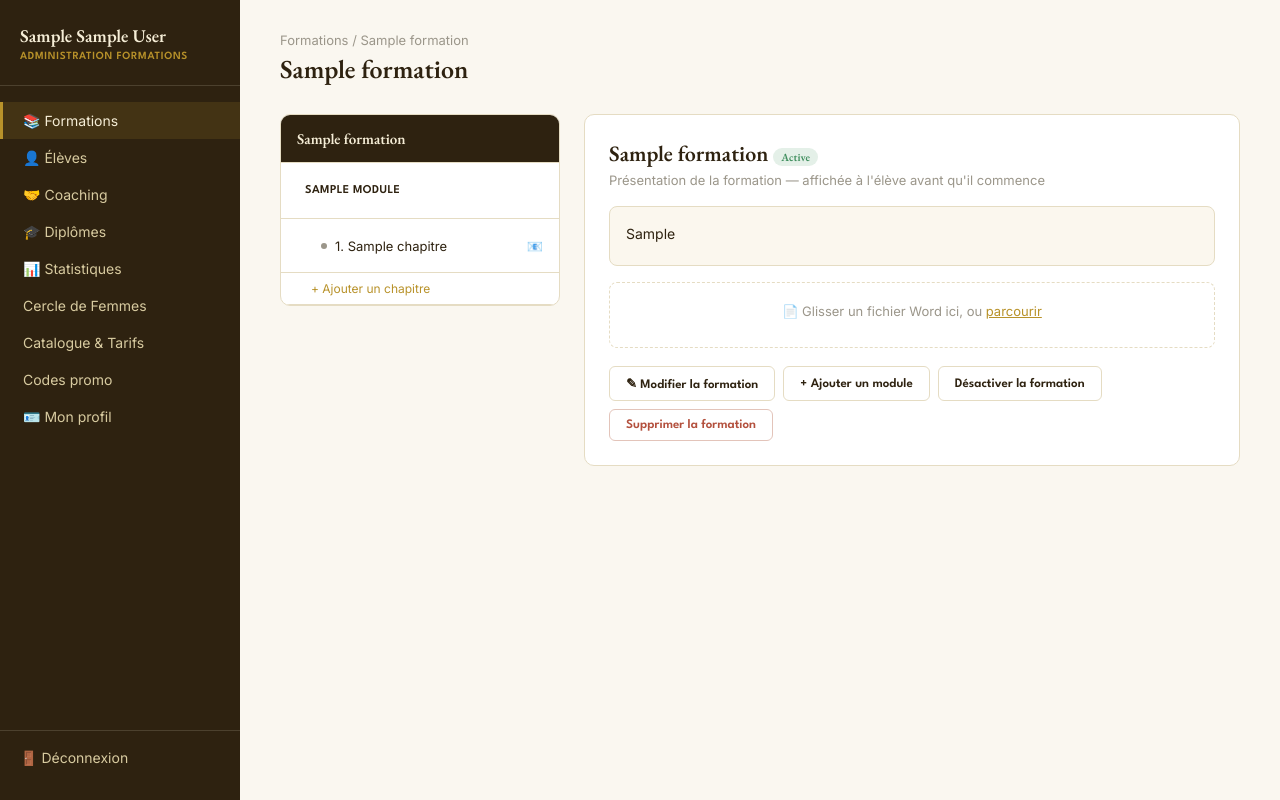
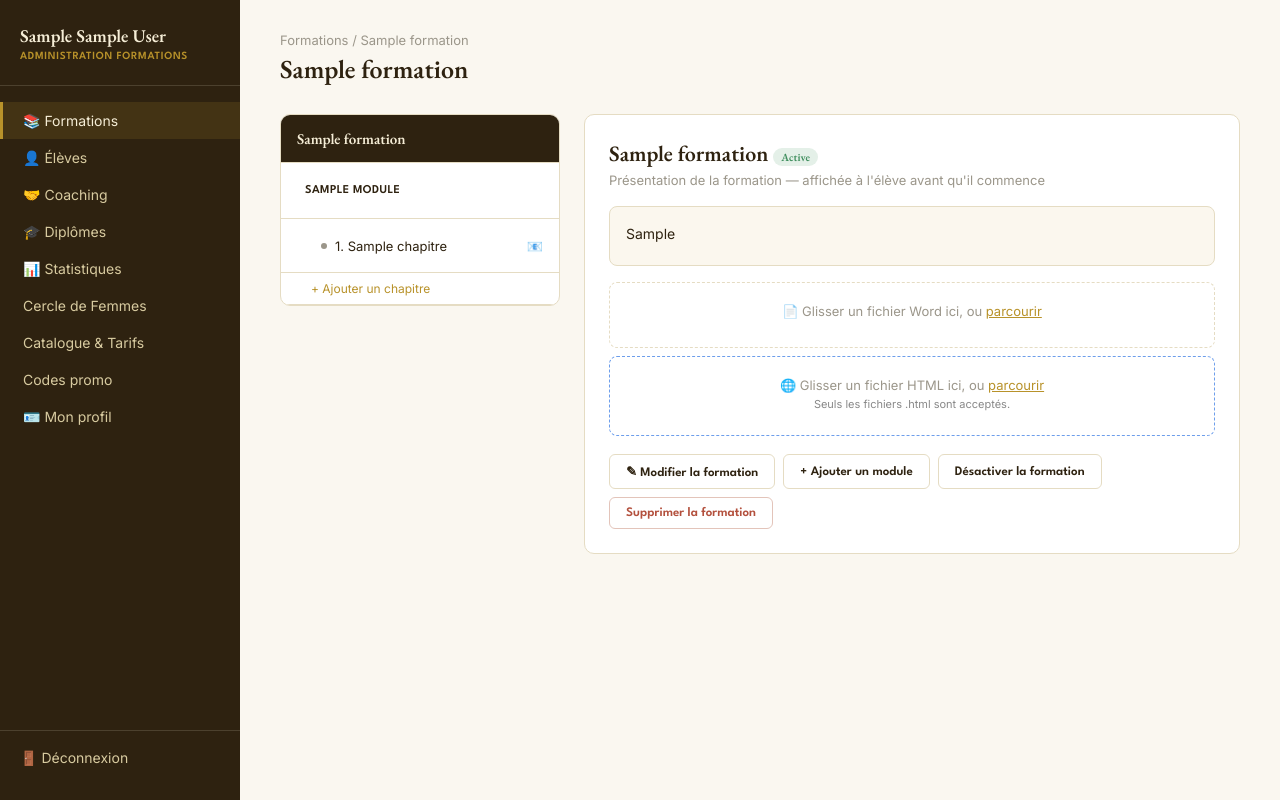
Before and after one commit to laurence-apli/lms-formation, a FastAPI app: page /admin/page/formations/1 in a window 1280 px wide. Run offline with FastAPI, Linux system fonts and the light colour scheme; the visitor is signed in with stand-in values (Sample User, id 1); tables that the repository leaves empty hold one stand-in row (values such as "Sample post"); data that the repository does not hold is empty; parts of the project's set-up code (start-up, migrations or seed data) failed here and were passed over.

Commit message:
Fix HTML import: add credentials, add formation+module zones

```diff
--- a/app/templates/admin/formation_detail.html
+++ b/app/templates/admin/formation_detail.html
@@ -148,6 +148,7 @@ function renderContenu() {
       ${!f.actif ? '<div class="message-erreur" style="margin-bottom:16px;">Cette formation est désactivée : elle est invisible pour les nouveaux élèves, et les élèves qui l\'ont déjà ne peuvent plus y accéder.</div>' : ''}
       <div class="presentation-display ${!f.presentation_html ? 'vide' : ''}">${f.presentation_html || 'Aucun contenu de présentation pour l\'instant.'}</div>
       ${zoneImport('formation', FORMATION_ID, f.titre)}
+      ${zoneImportHtml('formation', FORMATION_ID, f.fichier_recu_nom)}
       <div class="modal-actions" style="justify-content:flex-start; margin-top:18px; flex-wrap:wrap;">
         <button class="btn" onclick="ouvrirModalEditerFormation()">✎ Modifier la formation</button>
         <button class="btn" onclick="ouvrirModalCreerModule()">+ Ajouter un module</button>
@@ -162,6 +163,7 @@ function renderContenu() {
       <div class="sous-titre">Présentation du module — affichée à l'élève avant ses chapitres</div>
       <div class="presentation-display ${!m.presentation_html ? 'vide' : ''}">${m.presentation_html || 'Aucun contenu de présentation pour l\'instant.'}</div>
       ${zoneImport('module', m.id, m.titre)}
+      ${zoneImportHtml('module', m.id, m.fichier_recu_nom)}
       <div class="modal-actions" style="justify-content:flex-start; margin-top:18px;">
         <button class="btn" onclick="ouvrirModalEditerModule(${m.id})">✎ Modifier le module</button>
         <button class="btn btn-danger-outline" onclick="supprimerModule(${m.id})">Supprimer le module</button>
@@ -249,7 +251,7 @@ function importerHtml(type, id, fichier) {
   data.append('fichier', fichier);
   try {
     const url = `/admin/${type}s/${id}/importer-html`;
-    fetch(url, { method: 'POST', body: data })
+    fetch(url, { method: 'POST', body: data, credentials: 'include' })
       .then(r => r.json())
       .then(res => {
         if (res.ok) {
```
